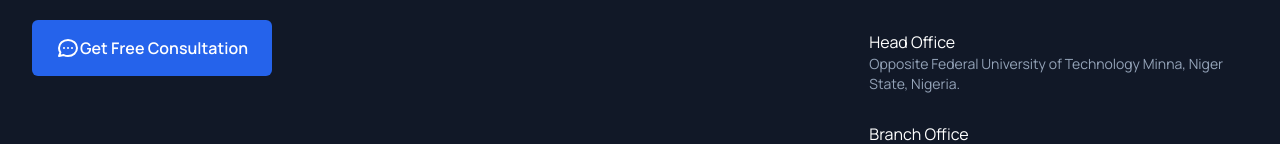
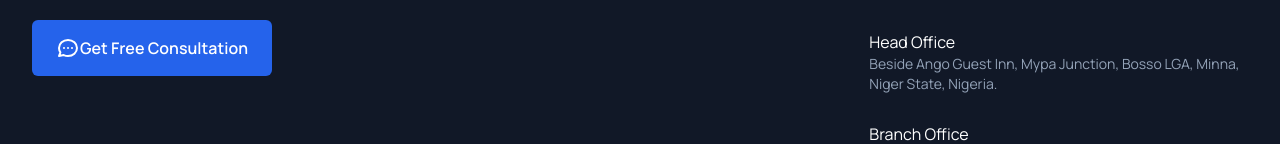
Before and after one commit to mktmakanta/sungrid, a Next.js app: page / in a window 1280 px wide. Shown: the part 7720-7864 px from the top of the page. Built offline with nearby package versions, Linux system fonts and the light colour scheme; no server answers.

Commit message:
Update address in Footer component

```diff
--- a/components/Footer.jsx
+++ b/components/Footer.jsx
@@ -133,7 +133,7 @@ export default function Footer() {
               <div className="col-span-1 md:col-span-2 ">
                 <h1 className="">Head Office </h1>
                 <p className="text-slate-400 text-sm">
-                  Opposite Federal University of Technology Minna, Niger State,
+                Beside Ango Guest Inn, Mypa Junction, Bosso LGA, Minna, Niger State,
                   Nigeria.
                 </p>
               </div>
```
